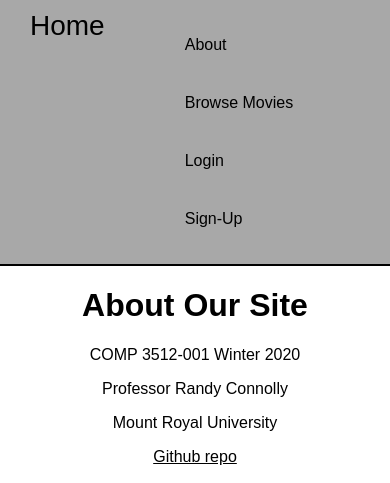
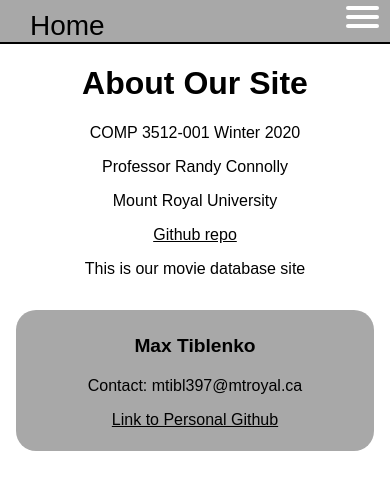
Before and after one commit to eightys3v3n/comp3512_asg2, a PHP site: page /about.php in a window 390 px wide. Shown: the top 483 px of the page. Run offline with PHP 8.4, Linux system fonts and the light colour scheme.

Commit message:
basic responsive nav

```diff
--- a/src/css/header.css
+++ b/src/css/header.css
@@ -60,7 +60,8 @@ a.brand-logo {
         padding: 0;
     }
     .navbar ul {
-        display: block;
+        /* display: block; */
+        flex-direction: column;
         width: 100%;
         padding: 0;
         /* background-color: rgba(0,0,0,0.9); */
@@ -71,18 +72,26 @@ a.brand-logo {
         text-decoration: none;
     }
 
-    /* .navbar-toggle {
+    .nav-list {
+        display: none;
+    }
+
+    .navbar-toggle {
         display: block;
+        float: right;
         background: var(--maincolor);
         border: 0;
-    } */
+    }
 
-    /* span {
+    .active {
+        display: block;
+    }
+    .burg {
         display: block;
         width: 33px;
         height: 4px;
         margin: 5px;
         background-color: white;
         border-radius: 3px;
-    } */
+    }
 }
--- a/src/index.php
+++ b/src/index.php
@@ -17,7 +17,6 @@ $page_title ='Home - Movies';
 <html lang="en">
   <head>
     <?php include('meta.php'); ?>
-    <?php include('header.php'); ?>
 
     <link rel="stylesheet" href="css/index.css">
     <script type="text/javascript" src="js/index.js"></script>
--- a/src/js/header.js
+++ b/src/js/header.js
@@ -1,8 +1,13 @@
 document.addEventListener("DOMContentLoaded", main);
-
 
 
 function main() {
     // Put stuff here. This runs after DOMContentLoaded.
+    let listItems = document.querySelector('.nav-list');
+    let hamburger = document.querySelector('.navbar-toggle');
 
+    hamburger.addEventListener('click', (e) => {
+        listItems.classList.toggle("active");
+        console.log('hihi');
+    })
 }
--- a/src/nav.php
+++ b/src/nav.php
@@ -5,9 +5,9 @@
       <a href="index.php" class="brand-logo">Home</a>
         <nav class="navbar">
           <button class="navbar-toggle">
-            <span></span>
-            <span></span>
-            <span></span>
+            <span class="burg"></span>
+            <span class="burg"></span>
+            <span class="burg"></span>
           </button>
           <ul class="nav-list">
             <li><a href="about.php">About</a></li>
```
